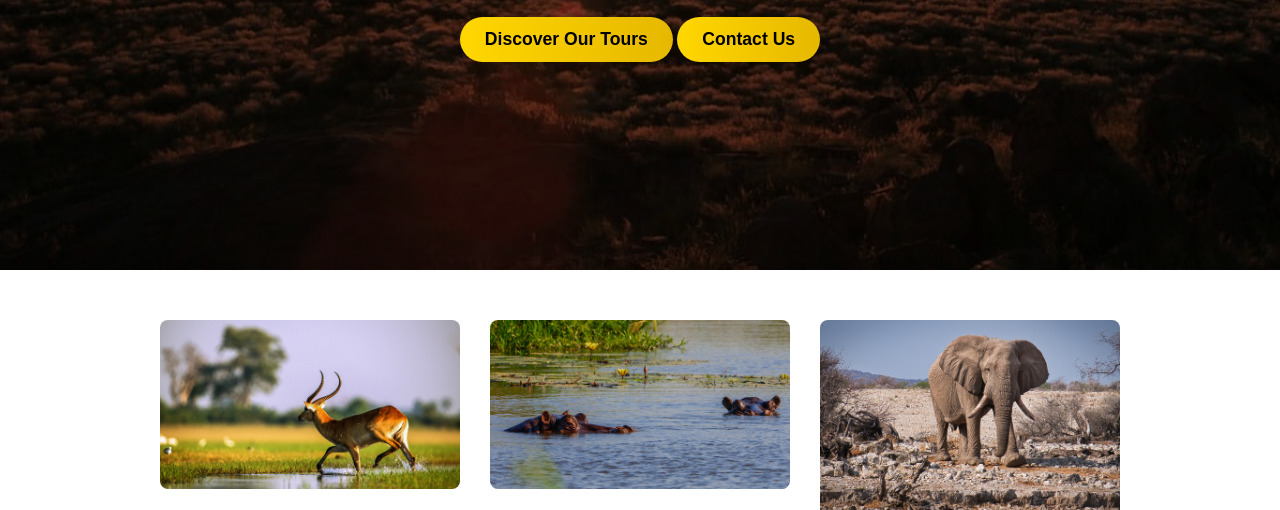
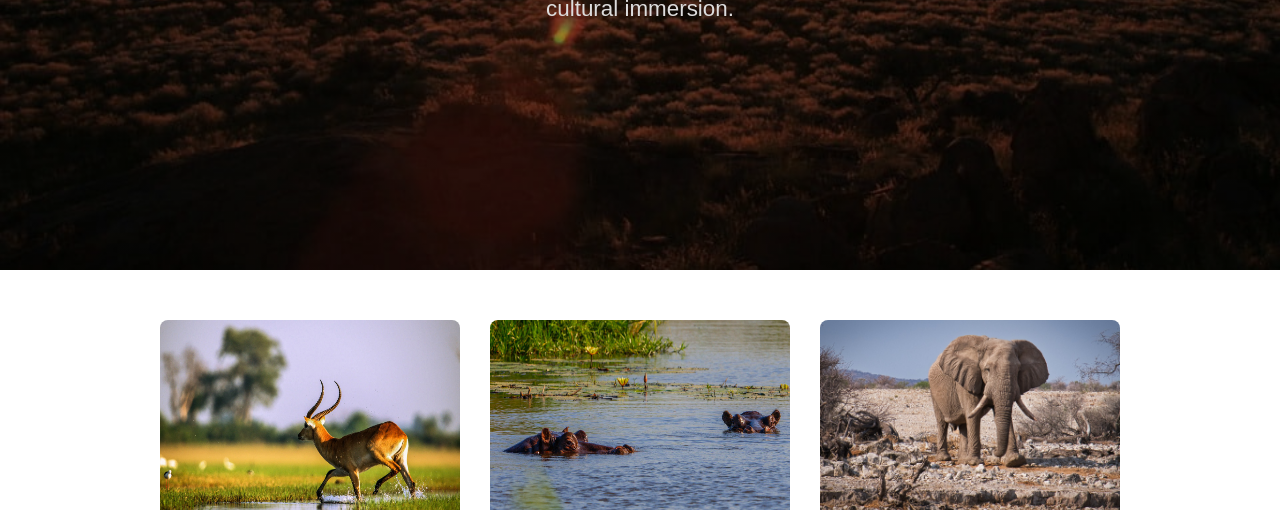
Before and after one commit to sonny144/msafari, a plain HTML site: page index.html in a window 1280 px wide. Shown: the part 590-1100 px from the top of the page. Drawn offline with Linux system fonts and the light colour scheme.

Commit message:
progress

```diff
--- a/css/style.css
+++ b/css/style.css
@@ -133,7 +133,7 @@ nav ul li a:hover {
 
 .destination-item img {
     max-width: 100%;
-    height: auto;
+    height: 200px;
     border-radius: 8px; /* Optional: Rounded corners for images */
     margin-bottom: 15px;
 }
--- a/index.html
+++ b/index.html
@@ -26,10 +26,7 @@
         <div class="hero-content">
             <h1>Mufasa Travels: Your African Adventure Awaits</h1>
             <p>Crafting unique African travel experiences that blend adventure, comfort, and cultural immersion.</p>
-            <div class="hero-buttons">
-                <a href="destinations.html">Discover Our Tours</a>
-                <a href="#">Contact Us</a>
-            </div>
+
         </div>
     </section>
 
```
